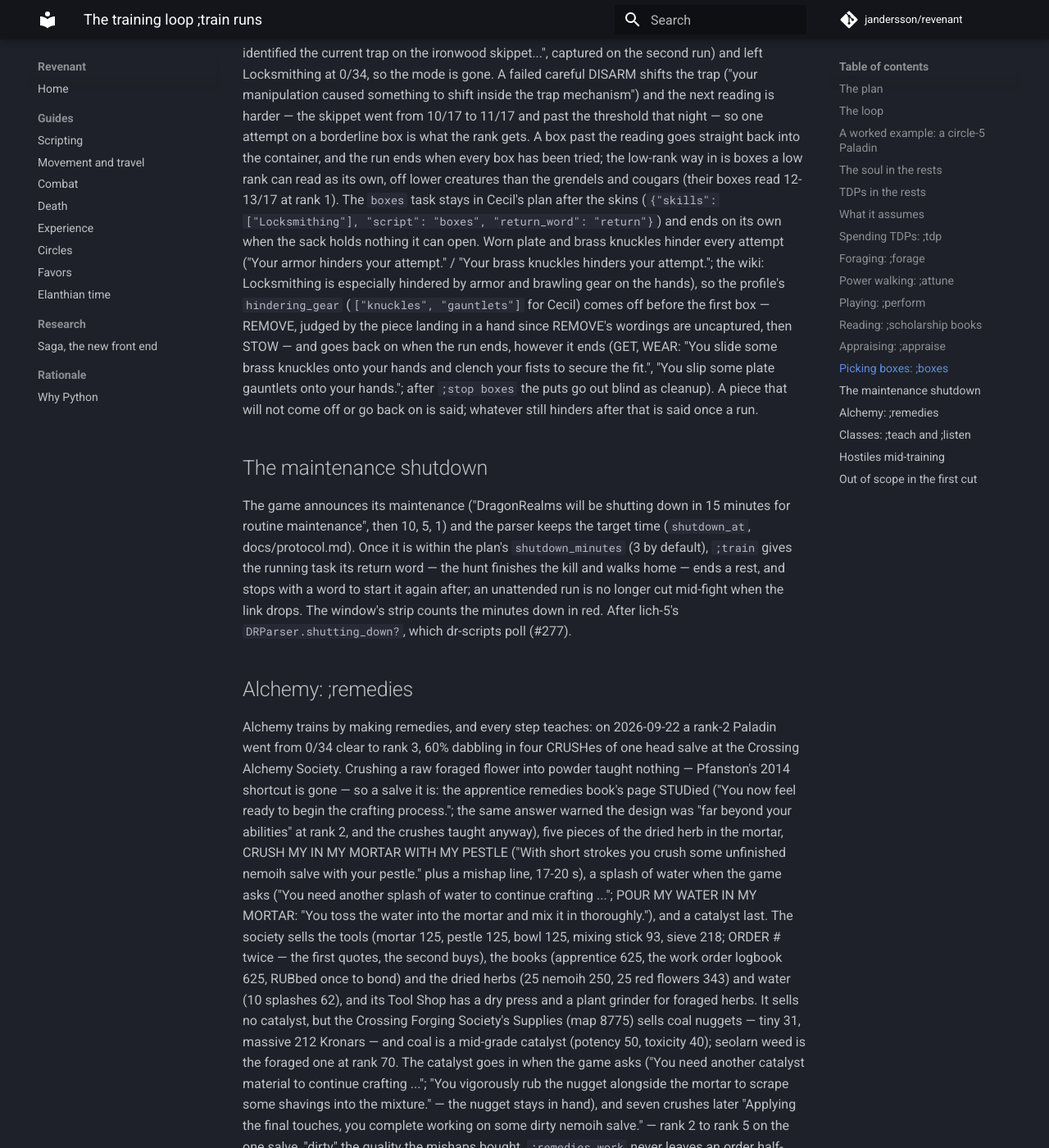
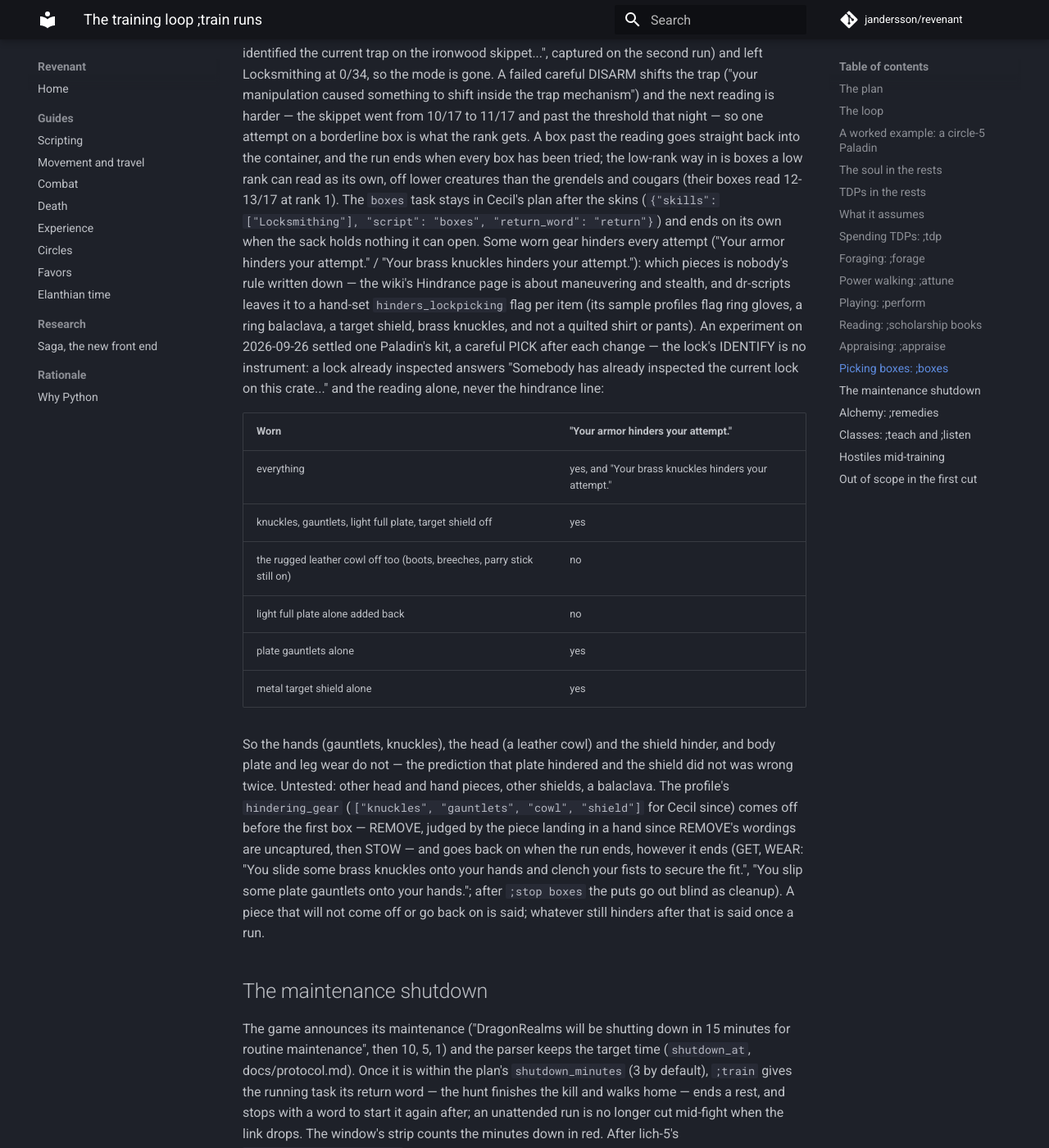
Before and after one commit to jandersson/revenant, an MkDocs documentation site: the page built from docs/training.md, in a window 1280 px wide and 1400 px high, scrolled down 12816 px. Shown: the whole window at 82% size. Built offline with MkDocs 1.6.1 and Material for MkDocs 9.7.7, drawn with Linux system fonts in a browser that asks for light colours; comment, search, counter and statistics services are not loaded.

Commit message:
docs(boxes): which worn gear hinders picking — hands, head, shield; not body plate (#319)
Nobody's rule said which pieces bring "Your armor hinders your
attempt.": the wiki's Hindrance page is maneuvering and stealth, and
dr-scripts leaves it to a hand-set flag per item.

One piece at a time on a careful PICK: gauntlets, a leather cowl and a
target shield each hinder alone, light full plate does not, and boots
and breeches do not. The readings go into docs/training.md, the ;boxes
manual and the profile field's help; the lines captured on the way
(an inspected lock's answer, a pick without progress, a spent trap)
are fixtures.

Closes #319

Co-Authored-By: Claude Opus 5.5 <noreply@anthropic.com>

```diff
--- a/docs/training.md
+++ b/docs/training.md
@@ -570,11 +570,33 @@ creatures than the grendels and cougars (their boxes read 12-13/17
 at rank 1). The `boxes` task stays in Cecil's plan after the skins
 (`{"skills": ["Locksmithing"], "script": "boxes", "return_word":
 "return"}`) and ends on its own when the sack holds nothing it can
-open. Worn plate and brass knuckles hinder every attempt ("Your
-armor hinders your attempt." / "Your brass knuckles hinders your
-attempt."; the wiki: Locksmithing is especially hindered by armor and
-brawling gear on the hands), so the profile's `hindering_gear`
-(`["knuckles", "gauntlets"]` for Cecil) comes off before the first box —
+open. Some worn gear hinders every attempt ("Your armor hinders your
+attempt." / "Your brass knuckles hinders your attempt."): which pieces
+is nobody's rule written down — the wiki's Hindrance page is about
+maneuvering and stealth, and dr-scripts leaves it to a hand-set
+`hinders_lockpicking` flag per item (its sample profiles flag ring
+gloves, a ring balaclava, a target shield, brass knuckles, and not a
+quilted shirt or pants). An experiment on 2026-09-26 settled one
+Paladin's kit, a careful PICK after each change — the lock's IDENTIFY
+is no instrument: a lock already inspected answers "Somebody has
+already inspected the current lock on this crate..." and the reading
+alone, never the hindrance line:
+
+| Worn | "Your armor hinders your attempt." |
+|---|---|
+| everything | yes, and "Your brass knuckles hinders your attempt." |
+| knuckles, gauntlets, light full plate, target shield off | yes |
+| the rugged leather cowl off too (boots, breeches, parry stick still on) | no |
+| light full plate alone added back | no |
+| plate gauntlets alone | yes |
+| metal target shield alone | yes |
+
+So the hands (gauntlets, knuckles), the head (a leather cowl) and the
+shield hinder, and body plate and leg wear do not — the prediction
+that plate hindered and the shield did not was wrong twice. Untested:
+other head and hand pieces, other shields, a balaclava. The profile's
+`hindering_gear` (`["knuckles", "gauntlets", "cowl", "shield"]` for
+Cecil since) comes off before the first box —
 REMOVE, judged by the piece landing in a hand since REMOVE's wordings
 are uncaptured, then STOW — and goes back on when the run ends, however
 it ends (GET, WEAR: "You slide some brass knuckles onto your hands and
```
Also changed, not shown: 3 other files.
